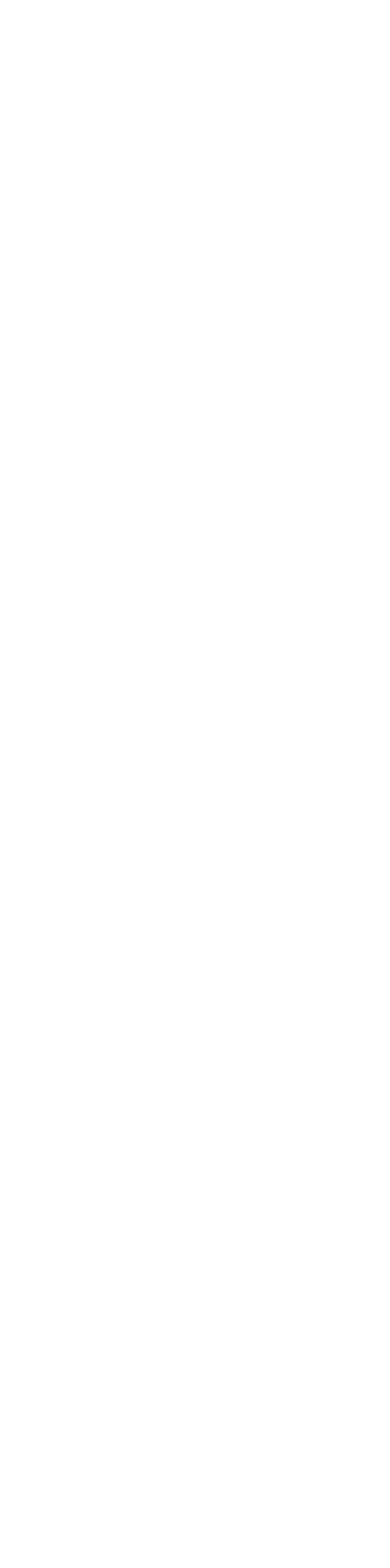
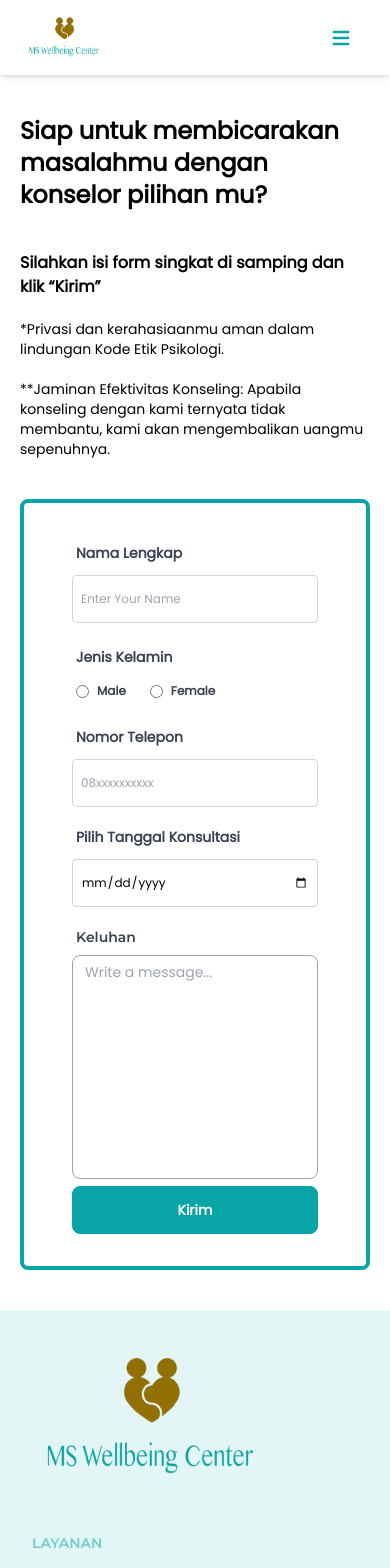
Before and after one commit to ranimp/final-project-14, a React (Create React App) app: page /jadwal-konsultasi in a window 390 px wide. Shown: the top 1568 px of the page. Before the commit the page ends 844 px from the top, so only its background shows below. Built offline with nearby package versions, Linux system fonts and the light colour scheme; no server answers.

Commit message:
add penjadwalan

```diff
--- a/src/App.js
+++ b/src/App.js
@@ -18,6 +18,7 @@ import DetailTestimoniPage from "./pages/testimoni";
 import LoginPage from "./pages/login";
 import DaftarPage from "./pages/daftar";
 import AboutPage from "./pages/about";
+import PenjadwalanPage from "./pages/penjadwalan";
 AOS.init();
 
 function App() {
@@ -38,6 +39,7 @@ function App() {
             <Route exact path="/artikel" component={ArtikelPage} />
             <Route exact path="/webinar" component={WebinarPage} />
             <Route exact path="/kategori" component={KategoriPage} />
+            <Route exact path="/jadwal-konsultasi" component={PenjadwalanPage} />
             <Route exact path="/psikolog" component={PsikologPage} />
             <Route exact path="/tentang" component={AboutPage} />
             <Route exact path="/daftar" component={DaftarPage} />
--- /dev/null
+++ b/src/pages/penjadwalan.jsx
@@ -0,0 +1,186 @@
+import React, { useState, useEffect } from "react";
+import validation from "../components/validation";
+import Button from "../components/button";
+import ilustrasidaftar from "../images/ilustrasidaftar.png"
+import { Link } from "react-router-dom";
+import { Redirect } from "react-router";
+import Navbar from "../components/navbar";
+import Footer from "../components/footer";
+
+export default function PenjadwalanPage() {
+  const [values, setValues] = useState({
+    email: "",
+    password: "",
+  });
+
+  const [listUser, setListUser] = useState([])
+  const [isLogged, setIsLogged] = useState(false)
+  const [isFailed, setIsFailed] = useState(false)
+  const [errors, setErrors] = useState({});
+
+  const handleChange = (event) => {
+    setValues({
+      ...values,
+      [event.target.name]: event.target.value,
+    });
+  };
+
+  const handleFormSubmit = (event) => {
+    event.preventDefault();
+    listUser.forEach(user => {
+      if (user.email === values.email && user.password === values.password && user.email.length >= 1) {
+        setIsLogged(true)
+        localStorage.setItem("credential", JSON.stringify(user))
+        console.log("berhasil")
+      } else {
+        setIsFailed(true)
+        console.log("login gagal")
+      }
+    setErrors(validation(values));
+    })
+  }
+
+  useEffect(() => {
+    fetch("https://be-cureit.herokuapp.com/list-users")
+      .then(response => response.json())
+      .then(data => setListUser(data))
+      .catch(err => console.log(err))
+  },[listUser, values])
+
+  return (
+      <div className=" bg-white font-poppins text-black">
+        <Navbar />
+        <div className="container mx-auto px-5">
+          <div className="grid grid-cols-1 lg:grid-cols-6">
+            <div className="lg:col-span-3" data-aos="fade-right" data-aos-duration="1500">
+              <div className="">
+                <h1 className="text-2xl lg:text-4xl font-bold mt-10">
+                  Siap untuk membicarakan masalahmu dengan konselor pilihan mu?
+                </h1>
+                <h3 className="text-base lg:text-xl font-bold mt-10">Silahkan isi form singkat di samping dan klik “Kirim”</h3>
+                <p className="text-sm lg:text-base mt-5">*Privasi dan kerahasiaanmu aman dalam lindungan Kode Etik Psikologi.</p>
+                <p className="text-sm lg:text-base mt-5">**Jaminan Efektivitas Konseling: Apabila konseling dengan kami ternyata tidak membantu, kami akan mengembalikan uangmu sepenuhnya.</p>
+              </div>
+            </div>
+            <div className="col-span-1 lg:col-span-3 my-10 border-4 border-dark-green rounded-lg" data-aos="fade-left" data-aos-duration="1500">
+            {/* form */}
+            <form className="w-full px-12 py-8">
+              {/* name */}
+              <div>
+                <label className="label text-sm font-bold text-gray-700 block">
+                  Nama Lengkap
+                </label>
+                <input
+                  type="text"
+                  name="name"
+                  className="input text-xs w-full p-2 border border-gray-300 rounded mt-1 hover:border-dark-green bg-transparent"
+                  value={values.name}
+                  onChange={handleChange}
+                  placeholder="Enter Your Name"
+                ></input>
+                <div className="text-xs text-red-600	">
+                  {errors.name && <p className="error">{errors.name}</p>}
+                </div>
+              </div>
+
+              {/* gender */}
+              <div className="mt-4">
+                <label className="label text-sm font-bold text-gray-700 block">
+                  Jenis Kelamin
+                </label>
+                <label className="inline-flex items-center label text-sm font-bold text-gray-700">
+                  <input
+                    type="radio"
+                    className="form-radio"
+                    name="gender"
+                    value="Male"
+                    onChange={handleChange}
+                  />
+                  <label className="ml-2 text-xs">Male</label>
+                </label>
+                <label className="inline-flex items-center ml-4 label text-sm font-bold text-gray-700">
+                  <input
+                    type="radio"
+                    className="form-radio"
+                    name="gender"
+                    value="Female"
+                    onChange={handleChange}
+                  />
+                  <label className="ml-2 text-xs">Female</label>
+                </label>
+                <div className="text-xs text-red-600	">
+                  {errors.gender && (
+                    <p className="error">{errors.gender}</p>
+                  )}
+                </div>
+              </div>
+
+
+              {/* phone number */}
+              <div className="mt-3">
+                <label className="label text-sm font-bold text-gray-700 block">
+                  Nomor Telepon
+                </label>
+                <input
+                  type="tel"
+                  name="telepon"
+                  className="input text-xs w-full p-2 border border-gray-300 rounded mt-1 hover:border-dark-green bg-transparent"
+                  value={values.phone}
+                  onChange={handleChange}
+                  placeholder="08xxxxxxxxxx"
+                ></input>
+                <div className="text-xs text-red-600">
+                  {errors.phone && <p className="error">{errors.phone}</p>}
+                </div>
+              </div>
+
+              {/* date */}
+              <div className="mt-3">
+                <label className="label text-sm font-bold text-gray-700 block">
+                  Pilih Tanggal Konsultasi
+                </label>
+                <input
+                  type="date"
+                  name="date"
+                  className="input text-xs w-full p-2 border border-gray-300 rounded mt-1 hover:border-dark-green bg-transparent"
+                  value={values.date}
+                  onChange={handleChange}
+                  placeholder="08xxxxxxxxxx"
+                ></input>
+                <div className="text-xs text-red-600">
+                  {errors.date && <p className="error">{errors.date}</p>}
+                </div>
+              </div>
+
+              {/* keluhan */}
+              <div class="mt-3">
+                <label for="message"
+                  className="label text-sm lg:text-sm font-bold text-gray-700 block font-montserrat">Keluhan</label>
+                <textarea id="message" name="message" value={values.message} onChange={handleChange}
+                  placeholder="Write a message..."
+                  class="w-full bg-white rounded-lg border border-gray-400 focus:border-indigo-500 focus:ring-2 focus:ring-indigo-200 h-56 text-sm outline-none text-gray-800 py-1 px-3 resize-none leading-6 transition-colors duration-200 ease-in-out"></textarea>
+                <div className="text-xs text-red-600">
+                  {errors.message && <p className="error">{errors.message}</p>}
+                </div>
+              </div>
+
+              {/* submit */}
+              <div>
+                {isFailed && (<div className="text-xs text-red-600 my-3">No Such Data</div>)}
+                <Button
+                  def="default"
+                  type="buyNow"
+                  onClick={handleFormSubmit}
+                >
+                  Kirim
+                  { isLogged && (<Redirect to="/"/>) }
+                </Button>
+              </div>
+            </form>
+            </div>
+          </div>
+        </div>
+        <Footer />
+      </div>
+  );
+}
```
